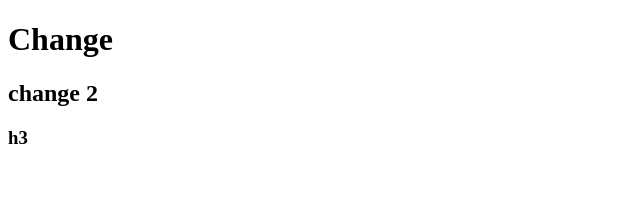
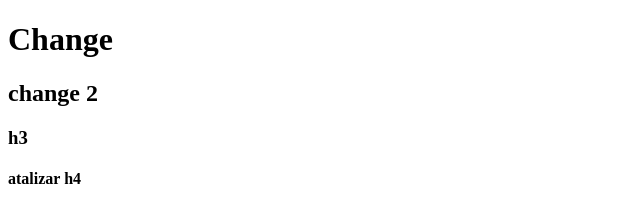
Before and after one commit to marciopsj/getGit, a plain HTML site: page index.html in a window 1280 px wide. Shown: the full height of the page, 0-640 px from the left. Drawn offline with Linux system fonts and the light colour scheme.

Commit message:
atualizar h4

```diff
--- a/index.html
+++ b/index.html
@@ -9,5 +9,6 @@
     <h1>Change</h1>
     <h2>change 2</h2>
     <h3>h3</h3>
+    <h4>atalizar h4</h4>
 </body>
 </html>
```
